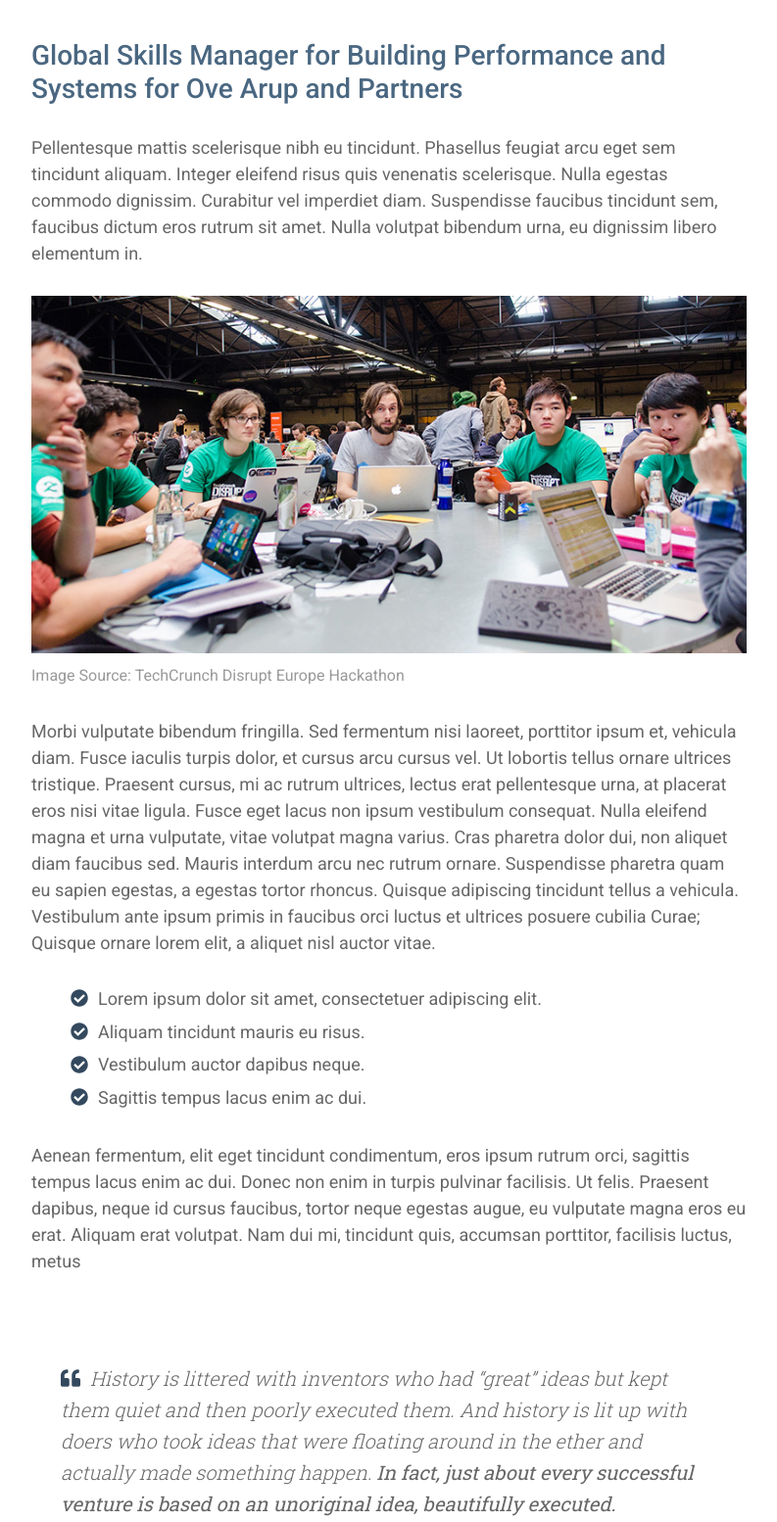
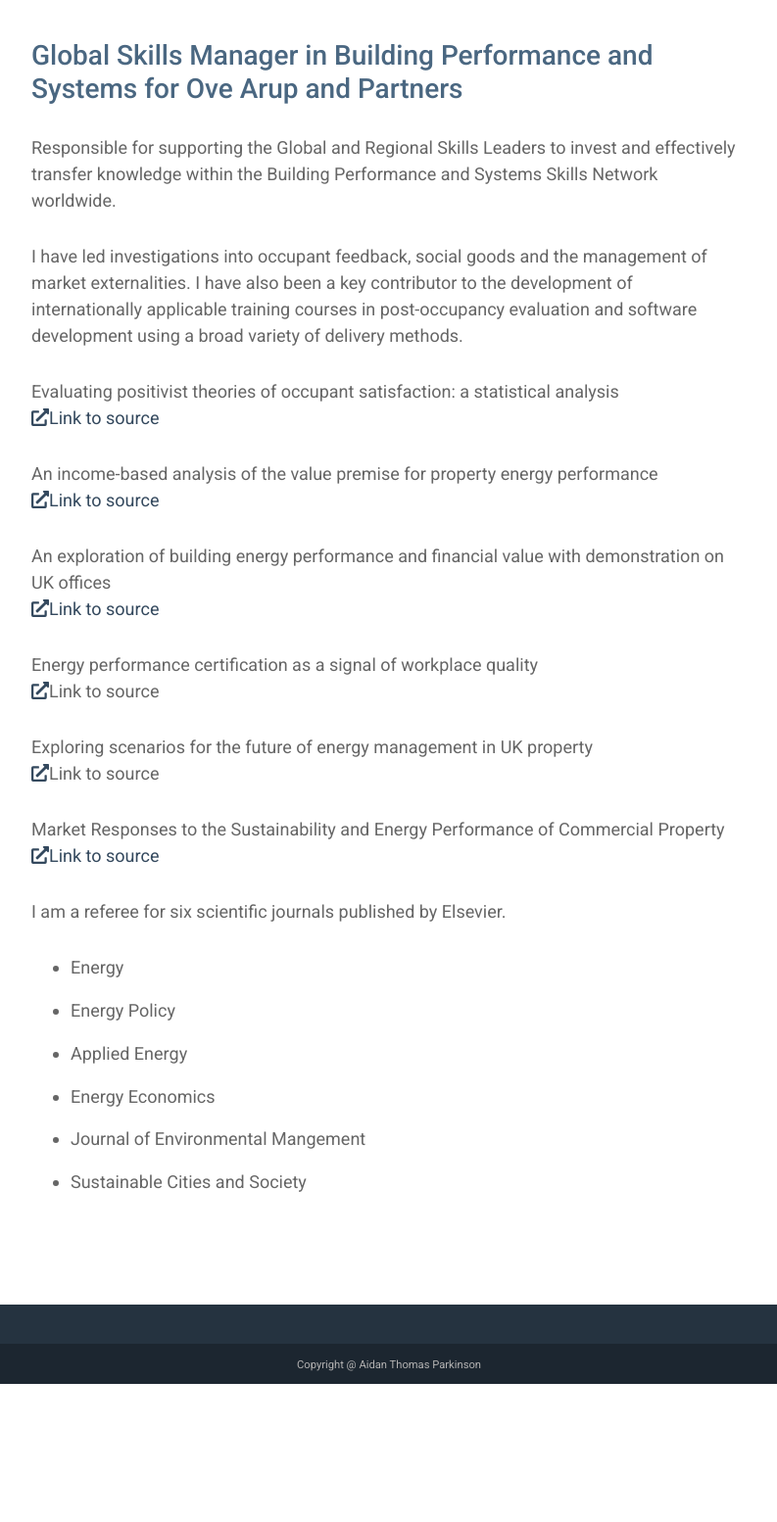
Before and after one commit to aidan-parkinson/website, a plain HTML site: page thought-leadership.html in a window 1280 px wide. Shown: the part 100-1654 px from the top of the page at 98% size, without its empty margins (243-1036 px from the left). After the commit the page ends 1513 px from the top, so only its background shows below. Drawn offline with Linux system fonts and the light colour scheme.

Commit message:
website content drafted - awaiting assets

```diff
--- a/thought-leadership.html
+++ b/thought-leadership.html
@@ -49,63 +49,28 @@
                     <div class="container">
                         <div class="row">
                             <div class="blog-entry-content col-lg-8 col-md-10 col-12 mr-md-auto ml-md-auto">
-                                <h3 class="section-heading">Global Skills Manager for Building Performance and Systems for Ove Arup and Partners</h3>
+                                <h3 class="section-heading">Global Skills Manager in Building Performance and Systems for Ove Arup and Partners</h3>
 
-                                <p>Pellentesque mattis scelerisque nibh eu tincidunt. Phasellus feugiat arcu eget sem tincidunt aliquam. Integer eleifend risus quis venenatis scelerisque. Nulla egestas commodo dignissim. Curabitur vel imperdiet diam. Suspendisse faucibus tincidunt sem, faucibus dictum eros rutrum sit amet. Nulla volutpat bibendum urna, eu dignissim libero elementum in.</p>
+                                <p>Responsible for supporting the Global and Regional Skills Leaders to invest and effectively transfer knowledge within the Building Performance and Systems Skills Network worldwide.</p>
+                                <p>I have led investigations into occupant feedback, social goods and the management of market externalities. I have also been a key contributor to the development of internationally applicable training courses in post-occupancy evaluation and software development using a broad variety of delivery methods.</p>
 
-                                <figure class="figure">
-                                    <img class="img-fluid" src="assets/images/blog/post-content-image-1.jpg" alt="" />
-                                    <figcaption class="figure-caption">Image Source: <a href="https://www.flickr.com/photos/techcrunch/sets/72157636973272026" target="_blank">TechCrunch Disrupt Europe Hackathon</a></figcaption>
-                                </figure>
+                                <p class="source"><span class="name">Evaluating positivist theories of occupant satisfaction: a statistical analysis</span><br><span class="title"><a href="https://www.tandfonline.com/doi/abs/10.1080/09613218.2017.1314148?journalCode=rbri20" target="_blank"><i class="fas fa-external-link-alt"></i>Link to source</a></span></p>
+                                <p class="source"><span class="name">An income-based analysis of the value premise for property energy performance</span><br><span class="title"><a href="https://www.sciencedirect.com/science/article/abs/pii/S0360544216302638" target="_blank"><i class="fas fa-external-link-alt"></i>Link to source</a></span></p>
+                                <p class="source"><span class="name">An exploration of building energy performance and financial value with demonstration on UK offices</span><br><span class="title"><a href="https://www.repository.cam.ac.uk/handle/1810/261155" target="_blank"><i class="fas fa-external-link-alt"></i>Link to source</a></span></p>
+                                <p class="source"><span class="name">Energy performance certification as a signal of workplace quality</span><br><span class="title"><a href="https://www.sciencedirect.com/science/article/pii/S0301421513006861" target="_blank"><i class="fas fa-external-link-alt"></i></a>Link to source</span></p>
+                                <p class="source"><span class="name">Exploring scenarios for the future of energy management in UK property</span><br><span class="title"><a href="https://www.tandfonline.com/doi/abs/10.1080/09613218.2012.690956" target="_blank"><i class="fas fa-external-link-alt"></i></a>Link to source</span></p>
+                                <p class="source"><span class="name">Market Responses to the Sustainability and Energy Performance of Commercial Property</span><br><span class="title"><a href="https://link.springer.com/chapter/10.1007/978-3-642-27509-8_7" target="_blank"><i class="fas fa-external-link-alt"></i>Link to source</a></span></p>
 
-                                <p>Morbi vulputate bibendum fringilla. Sed fermentum nisi laoreet, porttitor ipsum et, vehicula diam. Fusce iaculis turpis dolor, et cursus arcu cursus vel. Ut lobortis tellus ornare ultrices tristique. Praesent cursus, mi ac rutrum ultrices, lectus erat pellentesque urna, at placerat eros nisi vitae ligula. Fusce eget lacus non ipsum vestibulum consequat. Nulla eleifend magna et urna vulputate, vitae volutpat magna varius. Cras pharetra dolor dui, non aliquet diam faucibus sed. Mauris interdum arcu nec rutrum ornare. Suspendisse pharetra quam eu sapien egestas, a egestas tortor rhoncus. Quisque adipiscing tincidunt tellus a vehicula. Vestibulum ante ipsum primis in faucibus orci luctus et ultrices posuere cubilia Curae; Quisque ornare lorem elit, a aliquet nisl auctor vitae.</p>
-
-                                <ul class="custom-list-style">
-                                   <li><i class="fas fa-check-circle"></i>Lorem ipsum dolor sit amet, consectetuer adipiscing elit.</li>
-                                   <li><i class="fas fa-check-circle"></i>Aliquam tincidunt mauris eu risus.</li>
-                                   <li><i class="fas fa-check-circle"></i>Vestibulum auctor dapibus neque.</li>
-                                   <li><i class="fas fa-check-circle"></i>Sagittis tempus lacus enim ac dui.</li>
-                                </ul>
-
-                                <p>Aenean fermentum, elit eget tincidunt condimentum, eros ipsum rutrum orci, sagittis tempus lacus enim ac dui. Donec non enim in turpis pulvinar facilisis. Ut felis. Praesent dapibus, neque id cursus faucibus, tortor neque egestas augue, eu vulputate magna eros eu erat. Aliquam erat volutpat. Nam dui mi, tincidunt quis, accumsan porttitor, facilisis luctus, metus</p>
-
-
-                                <blockquote class="custom-quote">
-                                    <p><i class="fas fa-quote-left"></i>History is littered with inventors who had “great” ideas but kept them quiet and then poorly executed them. And history is lit up with doers who took ideas that were floating around in the ether and actually made something happen. <strong>In fact, just about every successful venture is based on an unoriginal idea, beautifully executed.</strong></p>
-                                    <p>So, if you’ve got ideas, let them go. They’re probably holding you back from the hard work of actually executing.</p>
-                                    <p class="source"><span class="name">Seth Godin</span><br><span class="title"><a href="http://sethgodin.typepad.com/seths_blog/2007/09/big-ideas.html" target="_blank"><i class="fas fa-external-link-alt"></i> Big ideas</a></span></p>
-                                </blockquote>
-                                <h3 class="section-heading">Section Heading Curabitur</h3>
-                                <p>Pellentesque habitant morbi tristique senectus et netus et malesuada fames ac turpis egestas. Vestibulum tortor quam, feugiat vitae, ultricies eget, tempor sit amet, ante. Donec eu libero sit amet quam egestas semper. Aenean ultricies mi vitae est. Mauris placerat eleifend leo. Quisque sit amet est et sapien ullamcorper pharetra. Vestibulum erat wisi, condimentum sed, commodo vitae, ornare sit amet, wisi.</p>
-                                <ol>
-                                   <li>Lorem ipsum dolor sit amet, consectetuer adipiscing elit.</li>
-                                   <li>Aliquam tincidunt mauris eu risus.</li>
-                                   <li>Vestibulum auctor dapibus neque.</li>
-                                </ol>
-
-                                <p>Aenean fermentum, elit eget tincidunt condimentum, eros ipsum rutrum orci, sagittis tempus lacus enim ac dui. Donec non enim in turpis pulvinar facilisis. Ut felis. Praesent dapibus, neque id cursus faucibus, tortor neque egestas augue, eu vulputate magna eros eu erat. Aliquam erat volutpat. Nam dui mi, tincidunt quis, accumsan porttitor, facilisis luctus, metus</p>
-
-                                <p class="video-container">
-                                    <iframe src="//player.vimeo.com/video/50134267?color=ffffff&amp;wmode=transparent" width="720" height="405" frameborder="0" webkitallowfullscreen mozallowfullscreen allowfullscreen></iframe>
-                                </p>
-
-                                <p class="box">Cras pharetra dolor dui, non aliquet diam faucibus sed. Mauris interdum arcu nec rutrum ornare. Suspendisse pharetra quam eu sapien egestas, a egestas tortor rhoncus. Quisque adipiscing tincidunt tellus a vehicula. Vestibulum ante ipsum primis in faucibus orci luctus et ultrices posuere cubilia Curae; Quisque ornare lorem elit, a aliquet nisl auctor vitae.</p>
-
-
-                                <h3 class="section-heading">Section Heading Proin</h3>
-
-                                <p>Phasellus ligula dolor, fringilla at tincidunt non, fringilla eu justo. Sed hendrerit mauris quis hendrerit mollis. Vivamus vitae ultrices quam. Duis sed mi leo. Curabitur facilisis, erat vel egestas tincidunt, nisi ipsum ultricies velit, non scelerisque magna mi non nibh. Etiam blandit odio quis congue feugiat. Vivamus faucibus eu augue et ultrices. Phasellus nec euismod enim. Proin quis tellus auctor, porta risus vitae, pharetra sem. Curabitur fringilla tellus justo. Vestibulum scelerisque rhoncus blandit. Vivamus cursus bibendum suscipit. Ut vel ornare sapien. Mauris sit amet mollis erat. Phasellus gravida nisi vel consectetur luctus.</p>
+                                <p>I am a referee for six scientific journals published by Elsevier.</p>
 
                                 <ul>
-                                   <li>Morbi in sem quis dui placerat ornare. Pellentesque odio nisi, euismod in, pharetra a, ultricies in, diam. Sed arcu. Cras consequat.</li>
-                                   <li>Praesent dapibus, neque id cursus faucibus, tortor neque egestas augue, eu vulputate magna eros eu erat. Aliquam erat volutpat. Nam dui mi, tincidunt quis, accumsan porttitor, facilisis luctus, metus.</li>
-                                   <li>Phasellus ultrices nulla quis nibh. Quisque a lectus. Donec consectetuer ligula vulputate sem tristique cursus. Nam nulla quam, gravida non, commodo a, sodales sit amet, nisi.</li>
-                                   <li>Pellentesque fermentum dolor. Aliquam quam lectus, facilisis auctor, ultrices ut, elementum vulputate, nunc.</li>
+                                   <li>Energy</li>
+                                   <li>Energy Policy</li>
+                                   <li>Applied Energy</li>
+                                   <li>Energy Economics</li>
+                                   <li>Journal of Environmental Mangement</li>
+                                   <li>Sustainable Cities and Society</li>
                                 </ul>
-
-                                <p>Etiam rhoncus. Maecenas tempus, tellus eget condimentum rhoncus, sem quam semper libero, sit amet adipiscing sem neque sed ipsum. Nam quam nunc, blandit vel, luctus pulvinar, hendrerit id, lorem. Maecenas nec odio et ante tincidunt tempus. Donec vitae sapien ut libero venenatis faucibus.</p>
-
-                                <p>Demo images: courtesy of <a href="https://www.flickr.com/photos/techcrunch/sets/72157636973272026" target="_Blank">TechCrunch</a></p>
 
                             </div><!--//blog-entry-content--
                         </div><!--//row-->
```
Also changed, not shown: home.html (+4 -4 lines), social-enterprise.html (+4 -4 lines), 1 other file.
